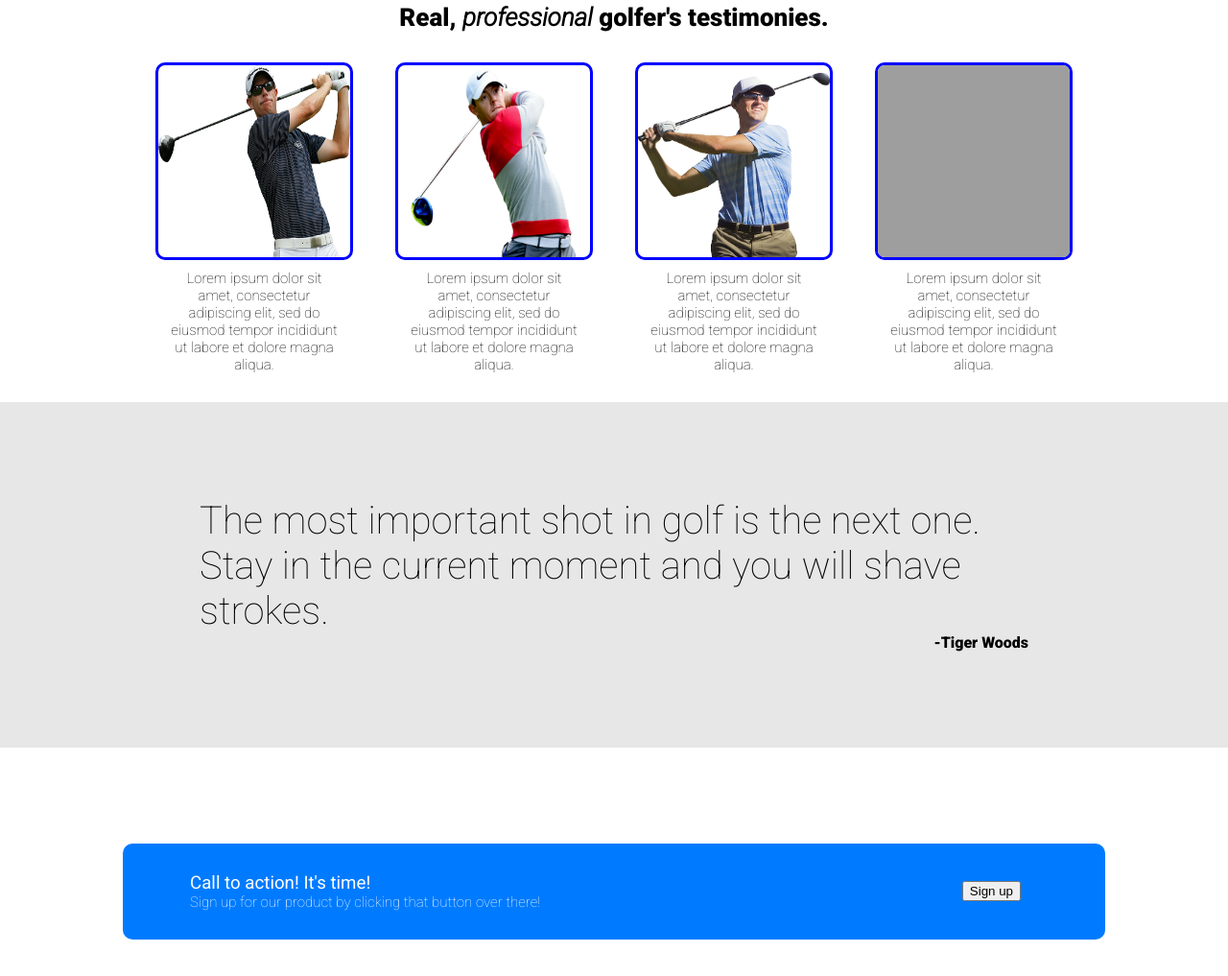
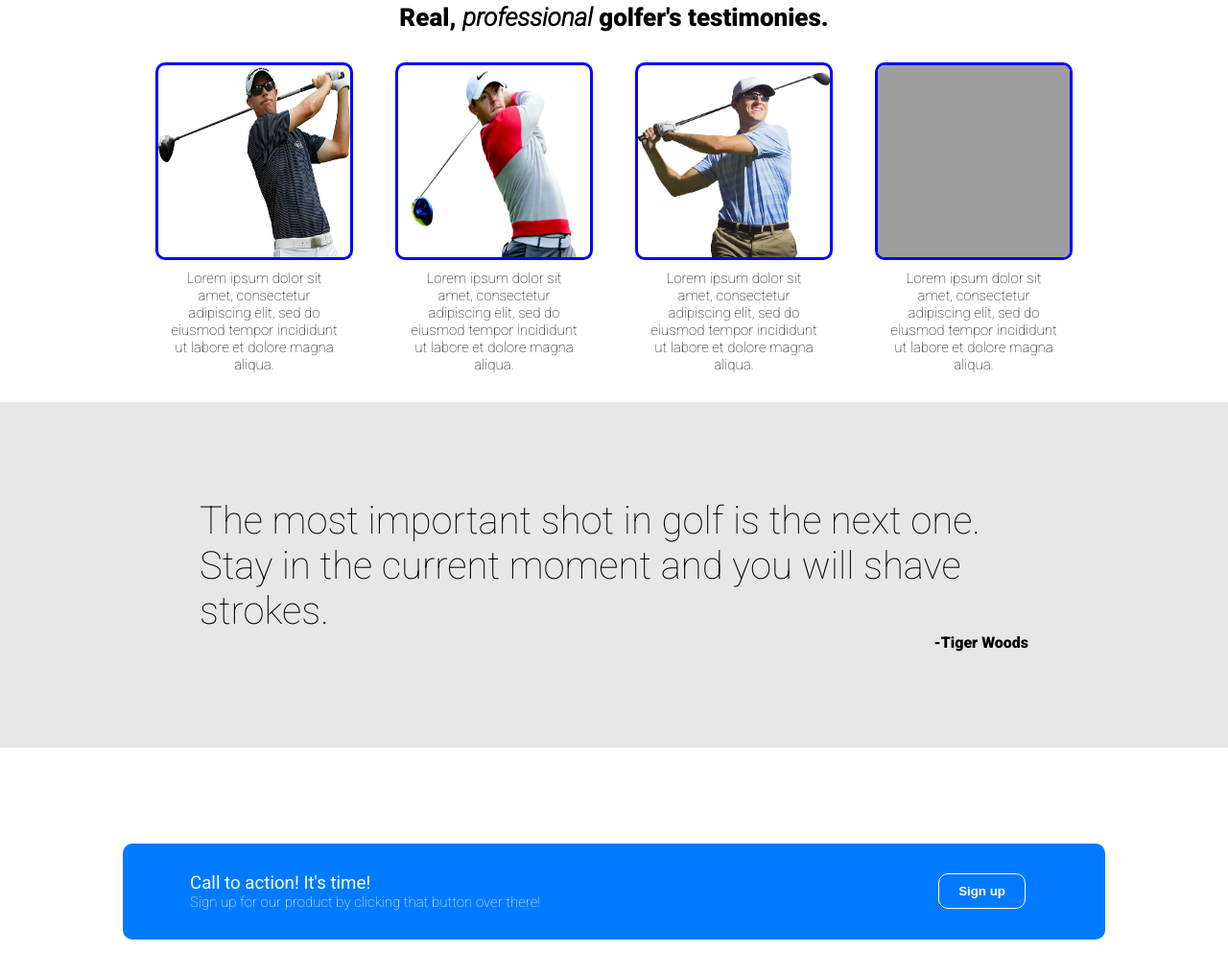
Before and after one commit to i-am-schida/project-landing-page, a plain HTML site: page index.html in a window 1280 px wide. Shown: the part 487-1504 px from the top of the page at 96% size. Drawn offline with Linux system fonts and the light colour scheme; grey boxes are pictures that could not be loaded.

Commit message:
styled the two buttons

```diff
--- a/index.html
+++ b/index.html
@@ -26,7 +26,7 @@
       <div class="container-left">
         <h1>Ship it. Pick it. Play.</h1>
         <p>Enjoy your time by not having to worry about lugging around your golf bags. Ship them to your location with ease! Delivering your golf bags to your destination has never been easier by using <em>shaftshipper.</em></p>
-        <button>Sign up</button>
+        <button class="button1">Sign up</button>
       </div>
       <div class="container-right">
         <img src="images/photo-1535131749006-b7f58c99034b.jpeg" alt="">
@@ -67,7 +67,7 @@
           <p>Sign up for our product by clicking that button over there!</p>
         </div>
         <div class="section4-right">
-          <button>Sign up</button>
+          <button class="button2">Sign up</button>
         </div>
       </div>
     </section>
--- a/styles/style.css
+++ b/styles/style.css
@@ -84,6 +84,14 @@ main {
 .container-right img {
   width: 100%;
   height: 50%;
+}
+button {
+  background-color: rgb(59, 128, 255);
+  color: white;
+  font-weight: 900;
+  padding: 10px 20px;
+  border-radius: 10px;
+  border: none;
 }
 /* <--------Section 2--------> */
 .section2 {
@@ -192,6 +200,10 @@ div .info img {
   justify-content: center;
   flex-grow: 1;
 }
+.button2 {
+  border: 1px solid white;
+  background-color: transparent;
+}
 /* <--------Footer--------> */
 footer {
   position: fixed;
```
